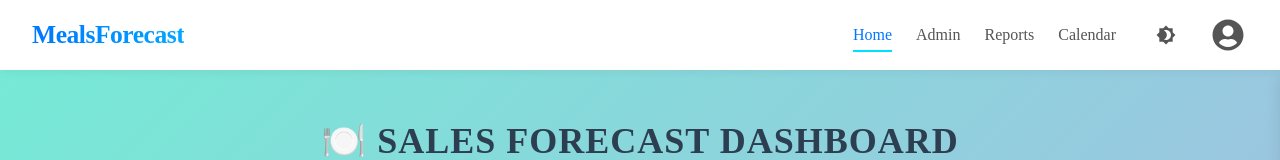
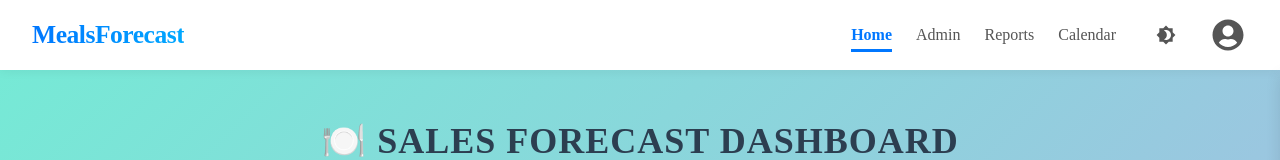
Before and after one commit to Siyam24/Meals-Forecast, a React (Vite) app in the folder mealForecast/: page /home in a window 1280 px wide. Shown: the top 160 px of the page. Built offline with nearby package versions, Linux system fonts and the light colour scheme; no server answers; sample sign-in values are in the browser's storage.

Commit message:
Navbar Active state updated

```diff
--- a/mealForecast/src/components/NavigationBar.jsx
+++ b/mealForecast/src/components/NavigationBar.jsx
@@ -88,7 +88,6 @@ const NavigationBar = () => {
     navigate("/login");
   };
 
-  // Check if a nav link is active
   const isActive = (path) => {
     return location.pathname === path;
   };
@@ -111,10 +110,32 @@ const NavigationBar = () => {
         {isAuthenticated && !loading && (
           <div className="navbar-content">
             <div className="navbar-links">
-              <Link to="/home" className={isActive('/home') ? 'active' : ''}>Home</Link>
-              {role === "admin" && <Link to="/admin" className={isActive('/admin') ? 'active' : ''}>Admin</Link>}
-              <Link to="/reports" className={isActive('/reports') ? 'active' : ''}>Reports</Link>
-              <Link to="/calendar" className={isActive('/calendar') ? 'active' : ''}>Calendar</Link>
+              <Link
+                to="/home"
+                className={`nav-link ${isActive('/home') ? 'active' : ''}`}
+              >
+                <span className="nav-link-text">Home</span>
+              </Link>
+              {role === "admin" && (
+                <Link
+                  to="/admin"
+                  className={`nav-link ${isActive('/admin') ? 'active' : ''}`}
+                >
+                  <span className="nav-link-text">Admin</span>
+                </Link>
+              )}
+              <Link
+                to="/reports"
+                className={`nav-link ${isActive('/reports') ? 'active' : ''}`}
+              >
+                <span className="nav-link-text">Reports</span>
+              </Link>
+              <Link
+                to="/calendar"
+                className={`nav-link ${isActive('/calendar') ? 'active' : ''}`}
+              >
+                <span className="nav-link-text">Calendar</span>
+              </Link>
             </div>
 
             <div className="navbar-actions">
@@ -141,7 +162,6 @@ const NavigationBar = () => {
         {loading && <div className="loading">Loading...</div>}
       </nav>
 
-      {/* Main content container with padding to account for fixed navbar */}
       <div className="main-content" style={{ paddingTop: '70px' }}>
         {/* Your page content will be rendered here */}
       </div>
--- a/mealForecast/src/styles/NavigationBar.css
+++ b/mealForecast/src/styles/NavigationBar.css
@@ -93,25 +93,38 @@
   gap: 1.5rem;
 }
 
-.navbar-links a {
+.nav-link {
   color: white;
   text-decoration: none;
   font-size: 1rem;
   font-weight: 500;
   padding: 0.5rem 0;
   position: relative;
-  transition: color 0.2s ease;
+  display: inline-flex;
+  align-items: center;
+  justify-content: center;
+  height: 100%;
 }
 
-.navbar.light .navbar-links a {
+.navbar.light .nav-link {
   color: #555;
 }
 
-.navbar-links a:hover {
+.nav-link-text {
+  position: relative;
+  padding: 0.5rem 0;
+}
+
+/* Hover State */
+.nav-link:hover .nav-link-text {
   color: #00e0ff;
 }
 
-.navbar-links a::after {
+.navbar.light .nav-link:hover .nav-link-text {
+  color: #0077ff;
+}
+
+.nav-link-text::after {
   content: '';
   position: absolute;
   bottom: 0;
@@ -122,21 +135,27 @@
   transition: width 0.3s ease;
 }
 
-.navbar-links a:hover::after {
+.navbar.light .nav-link-text::after {
+  background-color: #0077ff;
+}
+
+.nav-link:hover .nav-link-text::after {
   width: 100%;
 }
 
-/* Active Link Styling */
-.navbar-links a.active {
+/* Active State - No layout shift */
+.nav-link.active .nav-link-text {
   color: #00e0ff;
+  font-weight: 600;
 }
 
-.navbar.light .navbar-links a.active {
+.navbar.light .nav-link.active .nav-link-text {
   color: #0077ff;
 }
 
-.navbar-links a.active::after {
+.nav-link.active .nav-link-text::after {
   width: 100%;
+  height: 3px;
 }
 
 /* Navbar Actions */
```
